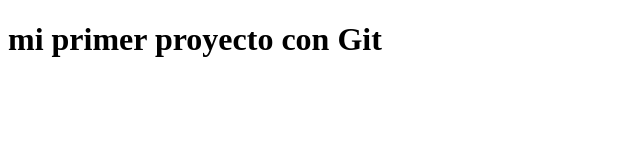
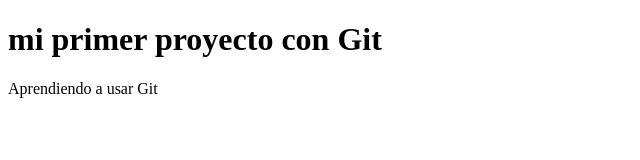
Before and after one commit to Jos-wq-coder/Aprendiendo-Git, a plain HTML site: page index.html in a window 1280 px wide. Shown: the whole page, without its empty margins (0-640 px from the left). Drawn offline with Linux system fonts and the light colour scheme.

Commit message:
Agregue una frase

```diff
--- a/index.html
+++ b/index.html
@@ -2,4 +2,5 @@
 <head></head>
 <body>
     <h1>mi primer proyecto con Git</h1>
+    <p>Aprendiendo a usar Git</p>
 </body>
```
